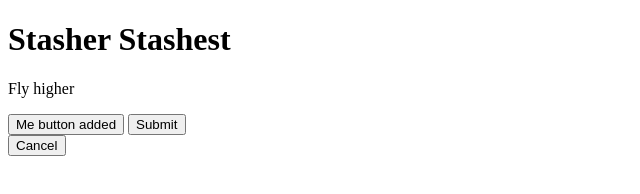
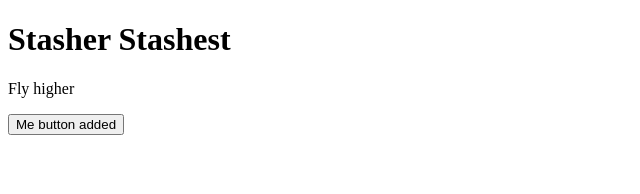
Before and after one commit to Saicharan39/saicharan, a plain HTML site: page me.html in a window 1280 px wide. Shown: the whole page, without its empty margins (0-640 px from the left). Drawn offline with Linux system fonts and the light colour scheme.

Commit message:
updated 4 files

```diff
--- a/me.html
+++ b/me.html
@@ -12,8 +12,6 @@
 
 
 
-    <button>Submit</button>
-    <br/>
-    <button>Cancel</button>
+
 </body>
 </html>
```
Also changed, not shown: about.html (+2 -3 lines), hello.html (+1 -1 lines), index.html (+1 -3 lines).
